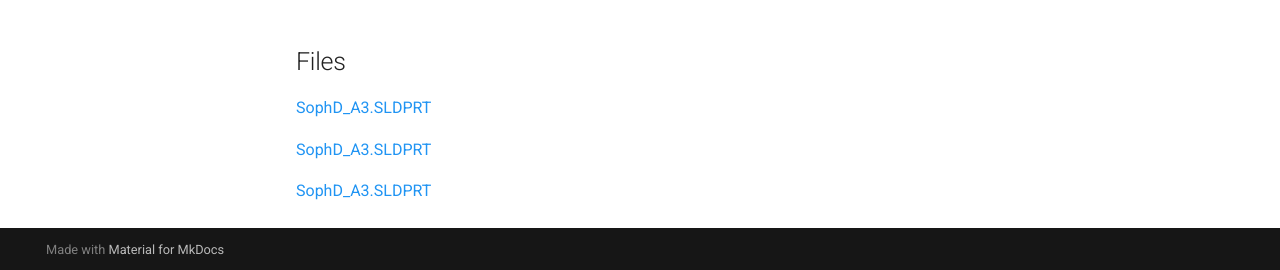
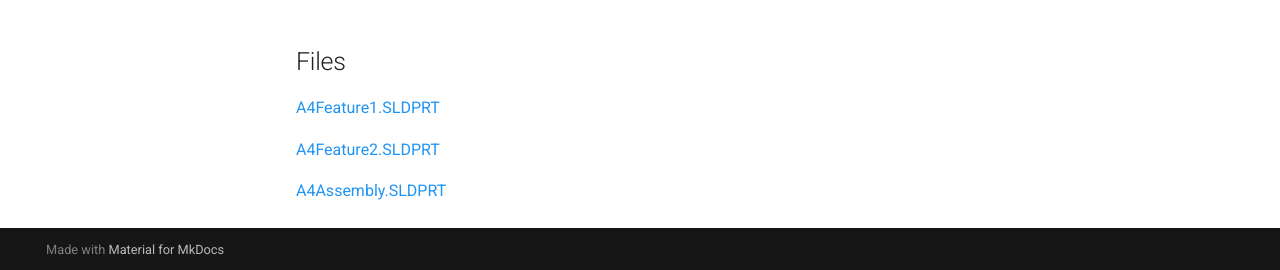
Before and after one commit to AidenGrake/megr2157-portfolio, an MkDocs documentation site: the page built from docs/assignments/A04/index.md, in a window 1280 px wide and 900 px high, scrolled down 1734 px. Shown: the part 627-897 px from the top of the window. Built offline with MkDocs 1.6.1 and Material for MkDocs 9.7.7, drawn with Linux system fonts in a browser that asks for light colours.

Commit message:
Replace SophD_A3.SLDPRT with A4 files
Updated file references for assignment A04.

```diff
--- a/docs/assignments/A04/index.md
+++ b/docs/assignments/A04/index.md
@@ -59,8 +59,8 @@ With the CAD model complete, I created a Multiview drawing using Solidworks. I i
 
 ## Files
 
-[SophD_A3.SLDPRT](SophD_A3.SLDPRT)
+[A4Feature1.SLDPRT](A4Feature1.SLDPRT)
 
-[SophD_A3.SLDPRT](SophD_A3.SLDPRT)
+[A4Feature2.SLDPRT](A4Feature2.SLDPRT)
 
-[SophD_A3.SLDPRT](SophD_A3.SLDPRT)
+[A4Assembly.SLDPRT](A4Assembly.SLDPRT)
```
